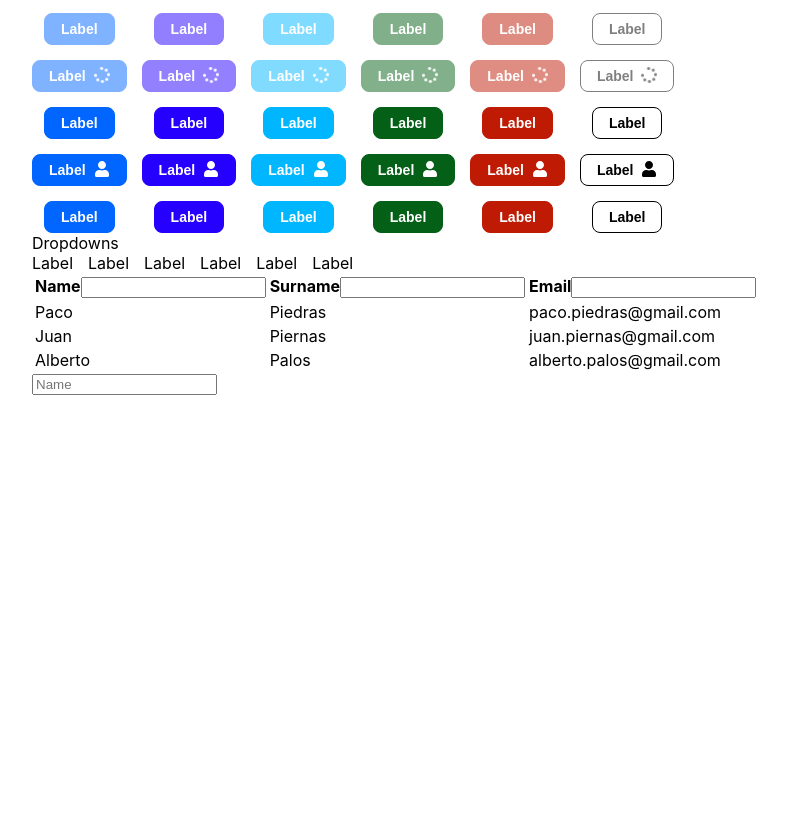
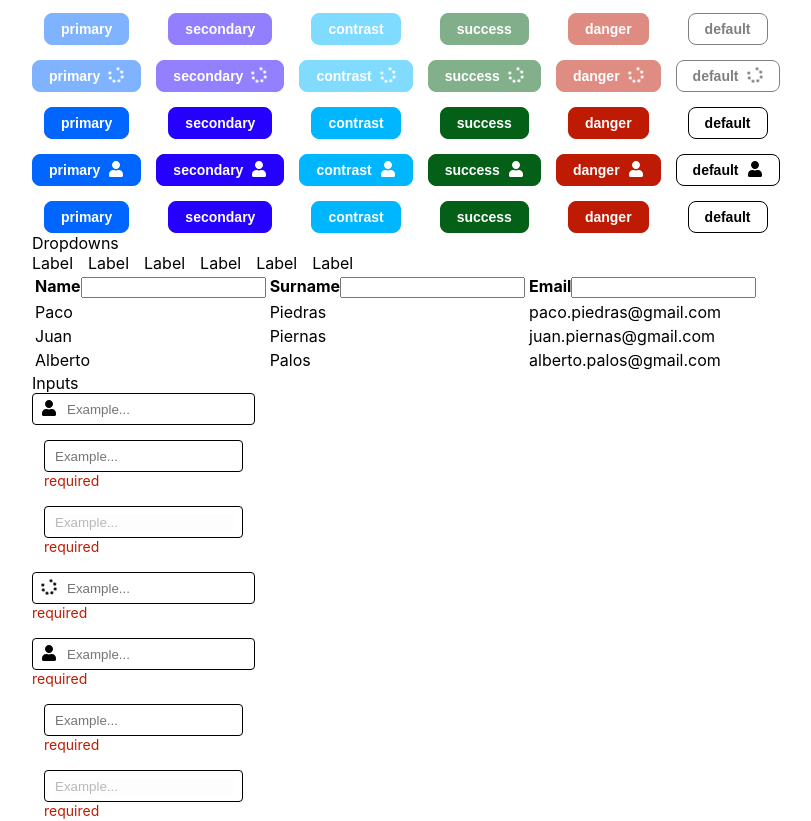
Before and after one commit to jrposada/react-pan-ui, a React (Create React App) app: page / in a window 1280 px wide. Shown: the part 305-1126 px from the top of the page, without its empty margins (0-811 px from the left). Before the commit the page ends 800 px from the top, so only its background shows below. Built offline with nearby package versions, Linux system fonts and the light colour scheme.

Commit message:
Basic inputs

```diff
--- a/package.json
+++ b/package.json
@@ -8,8 +8,8 @@
   },
   "dependencies": {
     "@fortawesome/fontawesome-svg-core": "1.2.36",
-    "@fortawesome/free-solid-svg-icons": "5.15.4",
-    "@fortawesome/react-fontawesome": "0.1.16"
+    "@fortawesome/free-solid-svg-icons": "^5.15.4",
+    "@fortawesome/react-fontawesome": "^0.1.16"
   },
   "scripts": {
     "start": "react-scripts start",
@@ -49,6 +49,7 @@
     "@types/react": "17.0.37",
     "@types/react-dom": "17.0.11",
     "@types/react-router-dom": "5.3.2",
+    "@types/uuid": "8.3.3",
     "@testing-library/jest-dom": "5.16.1",
     "@testing-library/react": "12.1.2",
     "@testing-library/user-event": "13.5.0",
--- a/src/components/buttons.tsx
+++ b/src/components/buttons.tsx
@@ -5,11 +5,11 @@ import { faUser } from '@fortawesome/free-solid-svg-icons'
 import Button, { ButtonProps } from 'lib/button/button'
 
 const types: ButtonProps[] = [
-  { type: 'primary' },
-  { type: 'secondary' },
-  { type: 'contrast' },
-  { type: 'success' },
-  { type: 'danger' },
+  { variant: 'primary' },
+  { variant: 'secondary' },
+  { variant: 'contrast' },
+  { variant: 'success' },
+  { variant: 'danger' },
   {},
 ]
 
@@ -54,7 +54,7 @@ function Buttons() {
           >
             {modifiers.map((modifier) => (
               <Button {...buttonType} {...modifier}>
-                Label
+                {buttonType.variant ?? 'default'}
               </Button>
             ))}
             <Button
@@ -63,14 +63,14 @@ function Buttons() {
               loading={isLoading}
               icon={<FontAwesomeIcon icon={faUser} />}
             >
-              Label
+              {buttonType.variant ?? 'default'}
             </Button>
             <Button
               {...buttonType}
               onClick={setIsLoadingFor(2000)}
               loading={isLoading}
             >
-              Label
+              {buttonType.variant ?? 'default'}
             </Button>
           </div>
         ))}
--- a/src/components/inputs.tsx
+++ b/src/components/inputs.tsx
@@ -1,7 +1,74 @@
-import Input from 'lib/input/input'
+import { useCallback, useState } from 'react'
+import { FontAwesomeIcon } from '@fortawesome/react-fontawesome'
+import { faUser } from '@fortawesome/free-solid-svg-icons'
+
+import Input, { InputProps } from 'lib/input/input'
+
+const types: InputProps[] = [
+  { variant: 'primary', placeholder: 'Example...', error: 'required' },
+  // { variant: 'secondary', placeholder: 'Example...', error: 'required' },
+  // { variant: 'contrast', placeholder: 'Example...', error: 'required' },
+  // { variant: 'success', placeholder: 'Example...', error: 'required' },
+  // { variant: 'danger', placeholder: 'Example...', error: 'required' },
+  // { placeholder: 'Example...', error: 'required' },
+]
+
+const modifiers: InputProps[] = [
+  { rounded: true, icon: <FontAwesomeIcon icon={faUser} />, noError: true },
+  { rounded: true },
+  { rounded: true, disabled: true },
+  { rounded: true, loading: true },
+
+  { icon: <FontAwesomeIcon icon={faUser} /> },
+  {},
+  { disabled: true },
+  { loading: true },
+]
 
 function Inputs() {
-  return <Input name="name" placeholder="Name" />
+  const [isLoading, setIsLoading] = useState(false)
+
+  const setIsLoadingFor = useCallback(
+    (milliseconds: number) => () => {
+      setIsLoading(true)
+
+      setTimeout(() => setIsLoading(false), milliseconds)
+    },
+    []
+  )
+
+  return (
+    <>
+      Inputs
+      <div style={{ display: 'flex', gap: '15px' }}>
+        {types.map((inputType) => (
+          <div
+            style={{
+              display: 'flex',
+              flexDirection: 'column',
+              gap: '15px',
+              alignItems: 'center',
+            }}
+          >
+            {modifiers.map((modifier) => (
+              <Input {...inputType} {...modifier} />
+            ))}
+            <Input
+              {...inputType}
+              onClick={setIsLoadingFor(2000)}
+              loading={isLoading}
+              icon={<FontAwesomeIcon icon={faUser} />}
+            />
+            <Input
+              {...inputType}
+              onClick={setIsLoadingFor(2000)}
+              loading={isLoading}
+            />
+          </div>
+        ))}
+      </div>
+    </>
+  )
 }
 
 export default Inputs
--- a/src/lib/button/button.tsx
+++ b/src/lib/button/button.tsx
@@ -4,10 +4,10 @@ import { HTMLProps, ReactNode, memo, PropsWithChildren } from 'react'
 
 import './button.scss'
 
-type ButtonType = 'primary' | 'secondary' | 'contrast' | 'success' | 'danger'
+type ButtonVariant = 'primary' | 'secondary' | 'contrast' | 'success' | 'danger'
 
 interface ButtonProps extends HTMLProps<HTMLButtonElement> {
-  type?: ButtonType
+  variant?: ButtonVariant
   rounded?: boolean
   loading?: boolean
   noEvents?: boolean
@@ -16,17 +16,19 @@ interface ButtonProps extends HTMLProps<HTMLButtonElement> {
 }
 
 const Button = memo(function Button({
-  type,
+  variant,
   rounded,
   loading,
   noEvents,
   icon,
+  className,
   children,
   disabled,
+  type,
   ...restProps
 }: PropsWithChildren<ButtonProps>) {
   let cssClass = 'pan-ui-button'
-  switch (type) {
+  switch (variant) {
     case 'primary':
       cssClass += ' pan-ui-button--primary'
       break
@@ -48,9 +50,10 @@ const Button = memo(function Button({
   if (!!loading) cssClass += ' pan-ui-button--loading'
   if (!!icon) cssClass += ' pan-ui-button--icon'
   if (!children) cssClass += ' pan-ui-button-fab'
+  if (!!className) cssClass += ` ${className}`
 
   return (
-    <button className={cssClass} {...restProps} disabled={disabled || loading}>
+    <button {...restProps} className={cssClass} disabled={disabled || loading}>
       <div>{children}</div>
       {(!!icon || !!loading) && (
         <div className="pan-ui-button__icon">
@@ -62,4 +65,4 @@ const Button = memo(function Button({
 })
 
 export default Button
-export type { ButtonProps, ButtonType }
+export type { ButtonProps, ButtonVariant as ButtonType }
--- a/src/lib/input/input.scss
+++ b/src/lib/input/input.scss
@@ -0,0 +1,74 @@
+$height: 32px;
+
+.pan-ui-input {
+  box-sizing: border-box;
+  position: relative;
+
+  font-size: var(--pan-ui-font-m);
+
+  &__input-wrapper {
+    padding: var(--pan-ui-padding-xxs) var(--pan-ui-padding-xs);
+
+    display: inline-flex;
+    align-items: center;
+    height: $height;
+    gap: var(--pan-ui-gap-s);
+
+    border-style: solid;
+    border-width: 1px;
+    border-radius: var(--pan-ui-radius-s);
+    outline: none;
+
+    transition: all 250ms ease-out;
+
+    &--loading {
+      cursor: wait;
+    }
+
+    & .pan-ui-input__icon {
+      & svg {
+        width: 16px;
+        height: 16px;
+      }
+    }
+  }
+
+  &__input {
+    border: none;
+    outline: none;
+
+    &[type='number']::-webkit-inner-spin-button {
+      appearance: none;
+    }
+
+    &:disabled {
+      opacity: 0.5;
+
+      &:hover:not(.pan-ui-input--loading) {
+        cursor: not-allowed;
+      }
+    }
+  }
+
+  &__clear {
+    cursor: pointer;
+
+    &--hidden {
+      background-color: transparent;
+      color: transparent;
+
+      cursor: default;
+
+      pointer-events: none;
+    }
+  }
+
+  &__error {
+    color: var(--pan-ui-palette-danger);
+  }
+  &:not(.pan-ui-input--no-error) {
+    & .pan-ui-input__error {
+      height: 19px;
+    }
+  }
+}
--- a/src/lib/input/input.tsx
+++ b/src/lib/input/input.tsx
@@ -1,9 +1,89 @@
-import { HTMLProps } from 'react'
+import { faSpinner, faTimesCircle } from '@fortawesome/free-solid-svg-icons'
+import { FontAwesomeIcon } from '@fortawesome/react-fontawesome'
+import {
+  ChangeEventHandler,
+  HTMLProps,
+  ReactNode,
+  useCallback,
+  useState,
+} from 'react'
 
-interface InputProps extends HTMLProps<HTMLInputElement> {}
+import './input.scss'
 
-function Input({ ...restProps }: InputProps) {
-  return <input {...restProps} />
+type InputVariant = 'primary' | 'secondary' | 'contrast' | 'success' | 'danger'
+
+interface InputProps extends HTMLProps<HTMLInputElement> {
+  variant?: InputVariant
+  rounded?: boolean
+  loading?: boolean
+  icon?: ReactNode
+  clearable?: boolean
+  error?: ReactNode
+  noError?: boolean
+}
+
+function Input({
+  variant,
+  rounded,
+  loading,
+  icon,
+  clearable,
+  error,
+  noError,
+  className,
+  onChange,
+  ...restProps
+}: InputProps) {
+  const [value, setValue] = useState('')
+
+  let cssClass = 'pan-ui-input'
+  let clearCssClass = 'pan-ui-input__clear'
+
+  if (!!noError) cssClass += ' pan-ui-input--no-error'
+
+  if (value === '' || !!restProps.disabled)
+    clearCssClass += ' pan-ui-input__clear--hidden'
+
+  const handleOnChange: ChangeEventHandler<HTMLInputElement> = useCallback(
+    (event) => {
+      setValue(event.target.value)
+      onChange?.(event)
+    },
+    [onChange]
+  )
+
+  const clear = useCallback(() => {
+    setValue('')
+  }, [])
+
+  return (
+    <div className={cssClass}>
+      <div className="pan-ui-input__input-wrapper">
+        {(!!icon || !!loading) && (
+          <div className="pan-ui-input__icon">
+            {!!loading ? <FontAwesomeIcon icon={faSpinner} spin /> : icon}
+          </div>
+        )}
+        <input
+          {...restProps}
+          className="pan-ui-input__input"
+          value={value}
+          onChange={handleOnChange}
+        />
+        {!!clearable && (
+          <FontAwesomeIcon
+            className={clearCssClass}
+            width={8}
+            height={8}
+            icon={faTimesCircle}
+            onClick={clear}
+          />
+        )}
+      </div>
+      {!noError && <div className="pan-ui-input__error">{error}</div>}
+    </div>
+  )
 }
 
 export default Input
+export type { InputProps }
--- a/src/lib/sizes.scss
+++ b/src/lib/sizes.scss
@@ -10,6 +10,7 @@
 
   // Radius
   --pan-ui-radius-m: 8px;
+  --pan-ui-radius-s: 4px;
 
   // Font
   --pan-ui-font-m: 14px;
```
Also changed, not shown: 1 other file (tests, documents, lock files or other folders).
